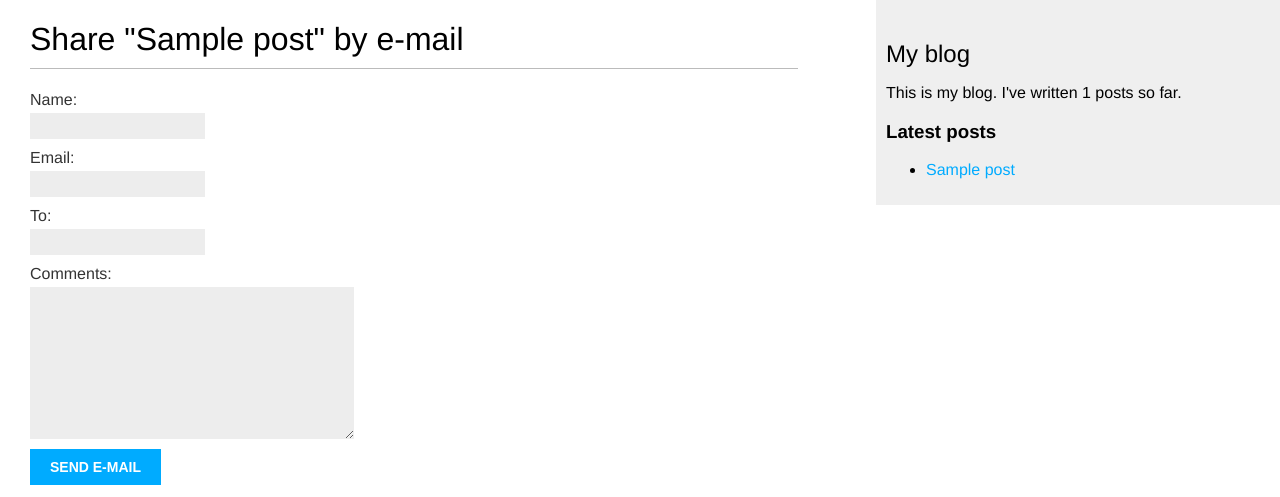
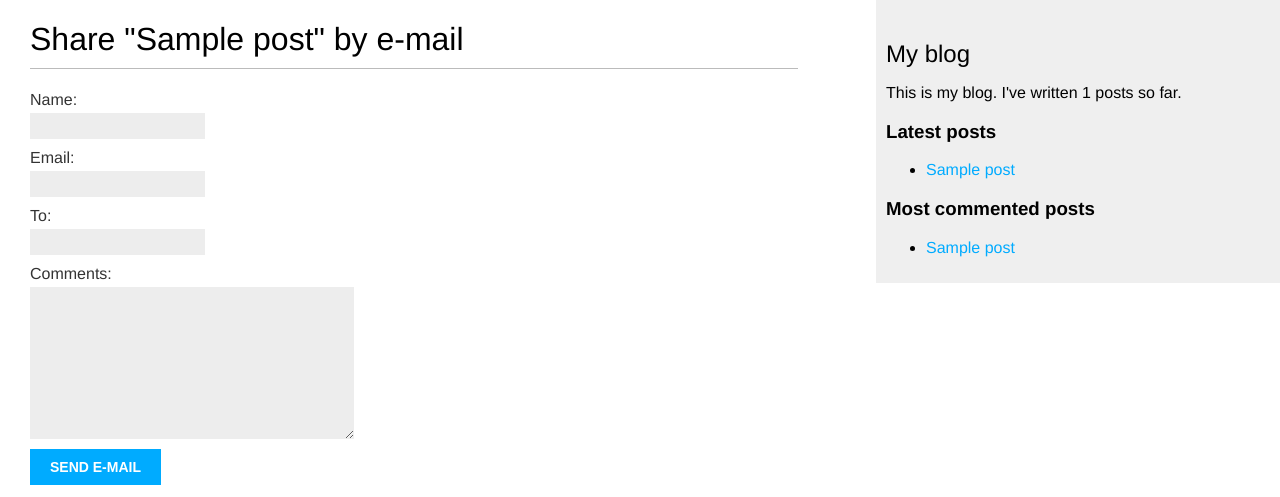
Before and after one commit to mbalandari/new_blog, a Django app: page /blog/1/share/ in a window 1280 px wide. Shown: the top 497 px of the page. Run offline with Django 4.2, Linux system fonts and the light colour scheme; tables that the repository leaves empty hold one stand-in row (values such as "Sample post"); parts of the project's set-up code (start-up, migrations or seed data) failed here and were passed over.

Commit message:
add list of blogs according to their number of comments (seems not working!)

```diff
--- a/blog/templates/blog/base.html
+++ b/blog/templates/blog/base.html
@@ -18,6 +18,15 @@
         <p>This is my blog. I've written {% total_posts %} posts so far.</p>
         <h3>Latest posts</h3>
         {% show_latest_posts 3 %}
+        <h3>Most commented posts</h3>
+        {% get_most_commented_posts as most_commented_posts %}
+        <ul>
+            {% for post in most_commented_posts %}
+            <li>
+                <a href="{{ post.get_absolute_url }}">{{ post.title }}</a>
+            </li>
+            {% endfor %}
+        </ul>
     </div>
 </body>
 
--- a/blog/templatetags/blog_tags.py
+++ b/blog/templatetags/blog_tags.py
@@ -1,4 +1,5 @@
 from django import template
+from django.db.models import Count
 from ..models import Post
 
 register = template.Library()
@@ -13,3 +14,8 @@ def total_posts():
 def show_latest_posts(count=5):
     latest_posts = Post.published.order_by('-publish')[:count]
     return {'latest_posts': latest_posts}
+
+
+@register.simple_tag
+def get_most_commented_posts(count=5):
+    return Post.published.annotate(total_comments=Count('comments')).order_by('-total_comments')[:count]
```
